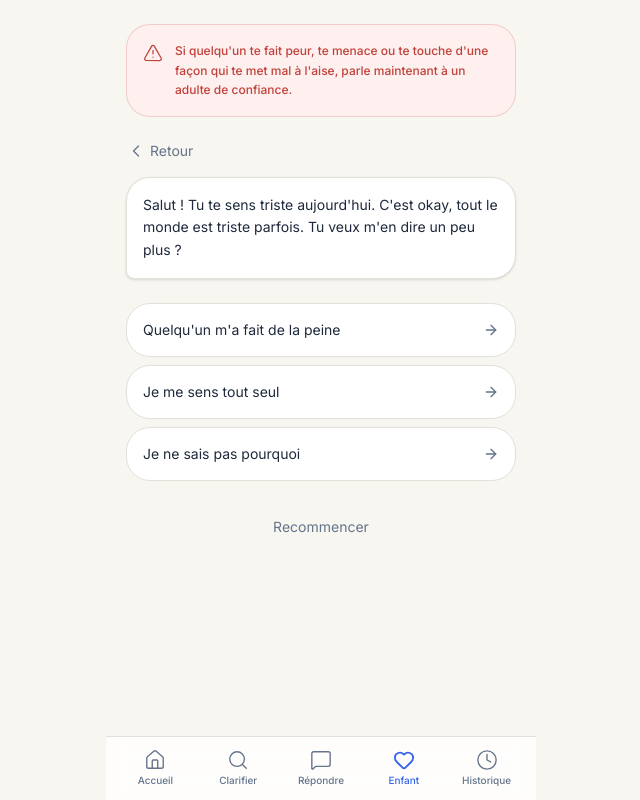
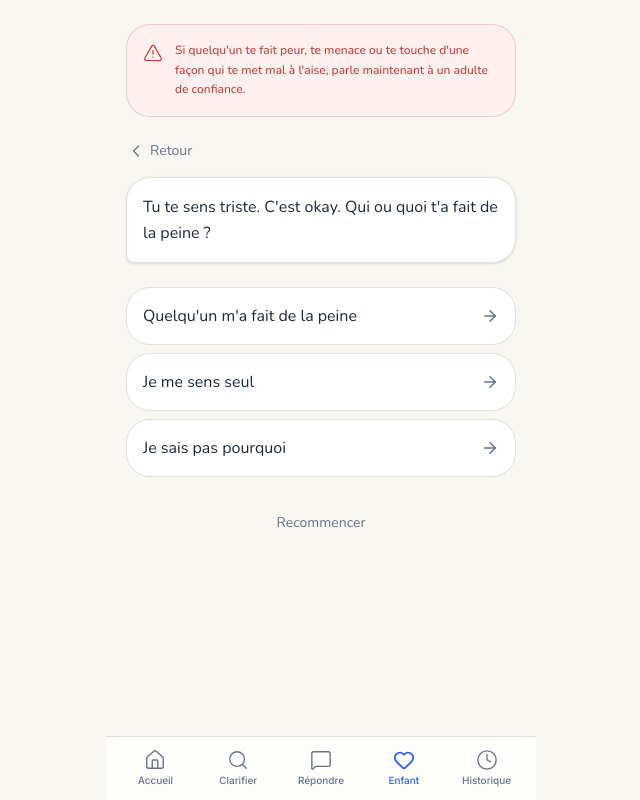
Before and after one commit to abenmahmoud/clair-bulle-claire, a Next.js app: page /child in a window 1280 px wide. Both pictures are taken after a click on the button "Je suis triste". Shown: the whole page, without its empty margins (319-959 px from the left). Built offline with nearby package versions, Linux system fonts and the light colour scheme.

Commit message:
lot3: Bulle Claire alignée au brief enfant

```diff
--- a/src/app/child/page.tsx
+++ b/src/app/child/page.tsx
@@ -2,14 +2,14 @@
 
 import { useState } from "react";
 import {
+  AlertTriangle,
+  ArrowRight,
+  ChevronLeft,
   Frown,
+  Gamepad2,
   HelpCircle,
+  MessageCircle,
   XCircle,
-  Gamepad2,
-  MessageCircle,
-  AlertTriangle,
-  ChevronLeft,
-  ArrowRight,
 } from "lucide-react";
 import AppShell from "@/components/layout/AppShell";
 import { ChildEmotion } from "@/types";
@@ -80,69 +80,69 @@ interface ConversationStep {
 const conversations: Record<ChildEmotion, ConversationStep[]> = {
   triste: [
     {
-      question: "Salut ! Tu te sens triste aujourd'hui. C'est okay, tout le monde est triste parfois. Tu veux m'en dire un peu plus ?",
+      question: "Tu te sens triste. C'est okay. Qui ou quoi t'a fait de la peine ?",
       options: [
-        { label: "Quelqu'un m'a fait de la peine", response: "C'est dur quand quelqu'un nous fait de la peine. Tu peux me dire qui ? Un ami, un adulte, quelqu'un à l'école ?" },
-        { label: "Je me sens tout seul", response: "Se sentir seul, c'est vraiment difficile. Tu sais, il y a des gens qui tiennent à toi. Tu as pensé à en parler à un adulte que tu aimes ?" },
-        { label: "Je ne sais pas pourquoi", response: "C'est normal de ne pas savoir pourquoi on est triste. Parfois, les émotions arrivent comme ça. Tu veux essayer de faire une activité qui te fait du bien ?" },
+        { label: "Quelqu'un m'a fait de la peine", response: "C'est dur. Tu peux en parler à un adulte de confiance." },
+        { label: "Je me sens seul", response: "Se sentir seul, ça fait mal. Un adulte que tu aimes peut t'aider." },
+        { label: "Je sais pas pourquoi", response: "C'est normal. Parfois la tristesse arrive sans raison claire." },
       ],
     },
     {
-      question: "Merci de m'avoir dit ça. Tu sais, être triste n'est pas une faiblesse. C'est un signe que ton cœur fonctionne bien. Est-ce que tu aimerais :",
+      question: "Veux-tu une idée pour aller un peu mieux ?",
       options: [
-        { label: "Un conseil pour aller mieux", response: "Respire lentement 3 fois. Pense à quelque chose ou quelqu'un que tu aimes. Et surtout, parle à un adulte de confiance." },
-        { label: "Des mots pour expliquer", response: "Tu peux dire : 'Je suis triste en ce moment, j'ai besoin qu'on m'écoute.' C'est une phrase très courageuse." },
-        { label: "On va trouver une solution", response: "La solution commence par en parler. Choisis un adulte que tu aimes et dis-lui simplement : 'J'ai besoin de toi.'" },
+        { label: "Oui, une idée", response: "Respire 3 fois doucement. Puis va voir une personne de confiance." },
+        { label: "Des mots à dire", response: "Tu peux dire : 'Je suis triste, j'ai besoin qu'on m'écoute.'" },
+        { label: "Non, pas maintenant", response: "C'est ok. Reviens quand tu veux." },
       ],
     },
   ],
   "pas-compris": [
     {
-      question: "C'est embêtant de pas comprendre ! C'est normal, tout le monde est perdu parfois. Qu'est-ce que t'as pas compris ?",
+      question: "Tu n'as pas compris quelque chose. Quoi exactement ?",
       options: [
-        { label: "Ce qu'un adulte a dit", response: "Les adultes utilisent parfois des mots compliqués. Tu peux leur demander : 'Peux-tu m'expliquer avec des mots plus simples ?' C'est pas bête de demander !" },
-        { label: "Une consigne à l'école", response: "Demande à ton camarade ou à ton maître/maîtresse de répéter. Tu peux dire : 'Je n'ai pas bien compris la consigne, peux-tu me l'expliquer autrement ?'" },
-        { label: "Pourquoi les gens font ça", response: "Les gens font des choses étranges parfois. Le plus important, c'est comment ÇA TE FAIT RESSENTIR. Tu peux en parler à un adulte." },
+        { label: "Ce qu'un adulte a dit", response: "Tu peux demander : 'Peux-tu m'expliquer plus simplement ?'" },
+        { label: "Une consigne à l'école", response: "Demande au maître : 'Je n'ai pas compris, peux-tu répéter ?'" },
+        { label: "Pourquoi les gens font ça", response: "Le plus important, c'est comment tu te sens. Parles-en à un adulte." },
       ],
     },
   ],
   "dire-non": [
     {
-      question: "Dire non, c'est super important ! Ton corps et tes sentiments te disent quelque chose. Qu'est-ce qui se passe ?",
+      question: "Tu veux dire non. Qu'est-ce qui se passe ?",
       options: [
-        { label: "On me force à faire un truc", response: "Si quelqu'un te force, c'est grave. Personne n'a le droit. Va voir un adulte de confiance TOUT DE SUITE et dis : 'Quelqu'un me force à faire quelque chose.'" },
-        { label: "Je veux pas jouer avec quelqu'un", response: "Tu as le droit de dire non poliment. Dis : 'Non merci, je préfère pas aujourd'hui.' Ton choix doit être respecté." },
-        { label: "On me demande un truc bizarre", response: "Si c'est bizarre, dis NON et va parler à un adulte de confiance immédiatement. Tu fais bien de me le dire." },
+        { label: "On me force à faire un truc", response: "Va voir un adulte de confiance MAINTENANT. Dis : 'On me force.'" },
+        { label: "Je veux pas jouer avec quelqu'un", response: "Tu as le droit. Dis : 'Non merci, pas aujourd'hui.'" },
+        { label: "On me demande un truc bizarre", response: "Dis NON et parle à un adulte de confiance tout de suite." },
       ],
     },
   ],
   "demander-jouer": [
     {
-      question: "Tu as envie de jouer avec quelqu'un ? C'est sympa ! Comment te sens-tu ?",
+      question: "Tu veux jouer avec quelqu'un. Qu'est-ce qui te bloque ?",
       options: [
-        { label: "J'ose pas demander", response: "C'est normal d'avoir un peu peur. Essaie : 'Salut, tu veux jouer avec moi ?' La peur passe quand on essaie !" },
-        { label: "Les autres disent non", response: "C'est triste quand on dit non. Mais ce n'est pas ta faute. Demande à quelqu'un d'autre, ou demande à un adulte de vous aider à jouer ensemble." },
-        { label: "Je ne sais pas comment faire", response: "Approche-toi calmement, attends que la personne soit libre, et demande : 'Tu veux bien jouer avec moi ?' Un sourire aide beaucoup !" },
+        { label: "J'ose pas demander", response: "Essaie : 'Salut, je peux jouer avec toi ?' C'est court et clair." },
+        { label: "Les autres disent non", response: "Ce n'est pas ta faute. Demande à quelqu'un d'autre." },
+        { label: "Je sais pas comment faire", response: "Approche-toi calmement. Souris. Dis : 'Je peux jouer ?'" },
       ],
     },
   ],
   "expliquer-adulte": [
     {
-      question: "Tu as besoin d'expliquer quelque chose à un adulte ? C'est bien de parler. Qu'est-ce qui se passe ?",
+      question: "Tu veux parler à un adulte. De quoi ?",
       options: [
-        { label: "Quelqu'un m'a fait du mal", response: "C'est très important. Va voir un adulte et dis : 'J'ai besoin de te parler, quelqu'un m'a fait du mal.' Répète jusqu'à ce qu'on t'écoute." },
-        { label: "Je me sens mal à l'école", response: "Dis à un adulte : 'Je ne me sens pas bien à l'école, j'ai besoin d'aide.' Ton ressenti est important et mérite d'être entendu." },
-        { label: "J'ai vu quelque chose de bizarre", response: "Dis : 'J'ai vu quelque chose qui m'inquiète, peux-tu m'aider à comprendre ?' Les adultes sont là pour ça." },
+        { label: "Quelqu'un m'a fait du mal", response: "Va voir un adulte. Dis : 'On m'a fait du mal, j'ai besoin de toi.'" },
+        { label: "Je me sens mal à l'école", response: "Dis à un adulte : 'Je ne vais pas bien à l'école.'" },
+        { label: "J'ai vu un truc bizarre", response: "Dis : 'J'ai vu quelque chose qui m'inquiète.'" },
       ],
     },
   ],
   "pas-bien": [
     {
-      question: "Si tu ne vas pas bien, c'est important d'en parler. Tu es courageux d'être ici. Que ressens-tu ?",
+      question: "Tu ne vas pas bien. Que ressens-tu ?",
       options: [
-        { label: "J'ai peur", response: "La peur est là pour nous protéger. Mais si elle est trop forte, parle-en à un adulte. Dis : 'J'ai peur, j'ai besoin de toi.'" },
-        { label: "Quelqu'un me menace", response: "C'est très grave. Va voir immédiatement un adulte de confiance et dis : 'Quelqu'un me menace.' N'aie pas peur, ce n'est pas ta faute." },
-        { label: "Je ne sais pas ce que j'ai", response: "C'est okay de ne pas savoir. Dis à un adulte : 'Je ne me sens pas bien, j'ai besoin de ton aide.' Ils vont t'aider à comprendre." },
+        { label: "J'ai peur", response: "Parle à un adulte. Dis : 'J'ai peur, j'ai besoin de toi.'" },
+        { label: "Quelqu'un me menace", response: "Va voir un adulte MAINTENANT. Dis : 'On me menace.'" },
+        { label: "Je sais pas ce que j'ai", response: "Dis à un adulte : 'Je ne vais pas bien.' Ils vont t'aider." },
       ],
     },
   ],
@@ -151,7 +151,9 @@ const conversations: Record<ChildEmotion, ConversationStep[]> = {
 export default function ChildPage() {
   const [selectedEmotion, setSelectedEmotion] = useState<ChildEmotion | null>(null);
   const [stepIndex, setStepIndex] = useState(0);
-  const [conversation, setConversation] = useState<{ question: string; response?: string }[]>([]);
+  const [conversation, setConversation] = useState<
+    { question: string; response?: string }[]
+  >([]);
 
   const handleEmotionSelect = (emotion: ChildEmotion) => {
     setSelectedEmotion(emotion);
@@ -165,10 +167,7 @@ export default function ChildPage() {
       { question: option.label, response: option.response },
     ];
 
-    if (
-      selectedEmotion &&
-      stepIndex < conversations[selectedEmotion].length - 1
-    ) {
+    if (selectedEmotion && stepIndex < conversations[selectedEmotion].length - 1) {
       const nextStep = conversations[selectedEmotion][stepIndex + 1];
       newConversation.push({ question: nextStep.question });
       setStepIndex(stepIndex + 1);
@@ -196,8 +195,7 @@ export default function ChildPage() {
 
   return (
     <AppShell>
-      <main className="px-5 pt-6 pb-8">
-        {/* Safety Banner */}
+      <main className="px-5 pt-6 pb-8 font-body">
         <div className="bg-[#FDF0EF] border border-[#C2413A]/20 rounded-2xl p-4 mb-6">
           <div className="flex items-start gap-3">
             <div style={{ color: "#C2413A" }} className="shrink-0 mt-0.5">
@@ -212,23 +210,22 @@ export default function ChildPage() {
 
         {!selectedEmotion ? (
           <>
-            {/* Header */}
             <div className="mb-6">
-              <h1 className="text-xl font-bold text-[#1E293B] mb-1">
+              <h1 className="text-2xl font-bold text-[#1E293B] mb-1">
                 Bulle Claire
               </h1>
-              <p className="text-sm text-[#64748B]">
-                Choisis ce que tu ressens, on va trouver des mots ensemble.
+              <p className="text-base text-[#64748B]">
+                Choisis ce que tu ressens. On va trouver des mots ensemble.
               </p>
             </div>
 
-            {/* Emotion Grid */}
             <div className="grid grid-cols-2 gap-3">
               {emotionTiles.map((tile) => {
                 const Icon = tile.icon;
                 return (
                   <button
                     key={tile.id}
+                    type="button"
                     onClick={() => handleEmotionSelect(tile.id)}
                     className={`flex flex-col items-center gap-3 p-5 rounded-2xl border shadow-sm transition-all duration-200 hover:scale-[0.98] active:scale-95 bg-gradient-to-br ${tile.gradient} border-transparent`}
                   >
@@ -248,8 +245,8 @@ export default function ChildPage() {
           </>
         ) : (
           <>
-            {/* Back Button */}
             <button
+              type="button"
               onClick={handleBack}
               className="flex items-center gap-1 text-sm text-[#64748B] hover:text-[#1E293B] transition-colors mb-4"
             >
@@ -257,20 +254,19 @@ export default function ChildPage() {
               Retour
             </button>
 
-            {/* Conversation */}
             <div className="space-y-4 mb-6">
               {conversation.map((item, i) => (
                 <div key={i} className="animate-fade-in">
                   {item.question && (
                     <div className="bg-white rounded-2xl rounded-bl-sm p-4 border border-[#E2E0D9] shadow-sm mb-2">
-                      <p className="text-sm text-[#1E293B] leading-relaxed">
+                      <p className="text-base text-[#1E293B] leading-relaxed">
                         {item.question}
                       </p>
                     </div>
                   )}
                   {item.response && (
                     <div className="bg-[#EFF3FE] rounded-2xl rounded-br-sm p-4 border border-[#3563E9]/10 ml-4">
-                      <p className="text-sm text-[#1E293B] leading-relaxed">
+                      <p className="text-base text-[#1E293B] leading-relaxed">
                         {item.response}
                       </p>
                     </div>
@@ -279,24 +275,27 @@ export default function ChildPage() {
               ))}
             </div>
 
-            {/* Options */}
             {selectedEmotion && stepIndex < conversations[selectedEmotion].length && (
               <div className="space-y-2">
                 {conversations[selectedEmotion][stepIndex]?.options.map((option, i) => (
                   <button
                     key={i}
+                    type="button"
                     onClick={() => handleOptionClick(option)}
-                    className="w-full flex items-center justify-between p-4 bg-white border border-[#E2E0D9] rounded-2xl text-sm text-[#1E293B] hover:border-[#3563E9] hover:bg-[#EFF3FE] transition-all text-left"
+                    className="w-full flex items-center justify-between p-4 bg-white border border-[#E2E0D9] rounded-2xl text-base text-[#1E293B] hover:border-[#3563E9] hover:bg-[#EFF3FE] transition-all text-left"
                   >
                     {option.label}
-                    <ArrowRight size={16} className="text-[#64748B] shrink-0 ml-2" />
+                    <ArrowRight
+                      size={18}
+                      className="text-[#64748B] shrink-0 ml-2"
+                    />
                   </button>
                 ))}
               </div>
             )}
 
-            {/* Reset Button */}
             <button
+              type="button"
               onClick={handleReset}
               className="w-full mt-6 py-3 text-sm text-[#64748B] hover:text-[#1E293B] transition-colors"
             >
@@ -305,7 +304,6 @@ export default function ChildPage() {
           </>
         )}
       </main>
-
     </AppShell>
   );
 }
```
